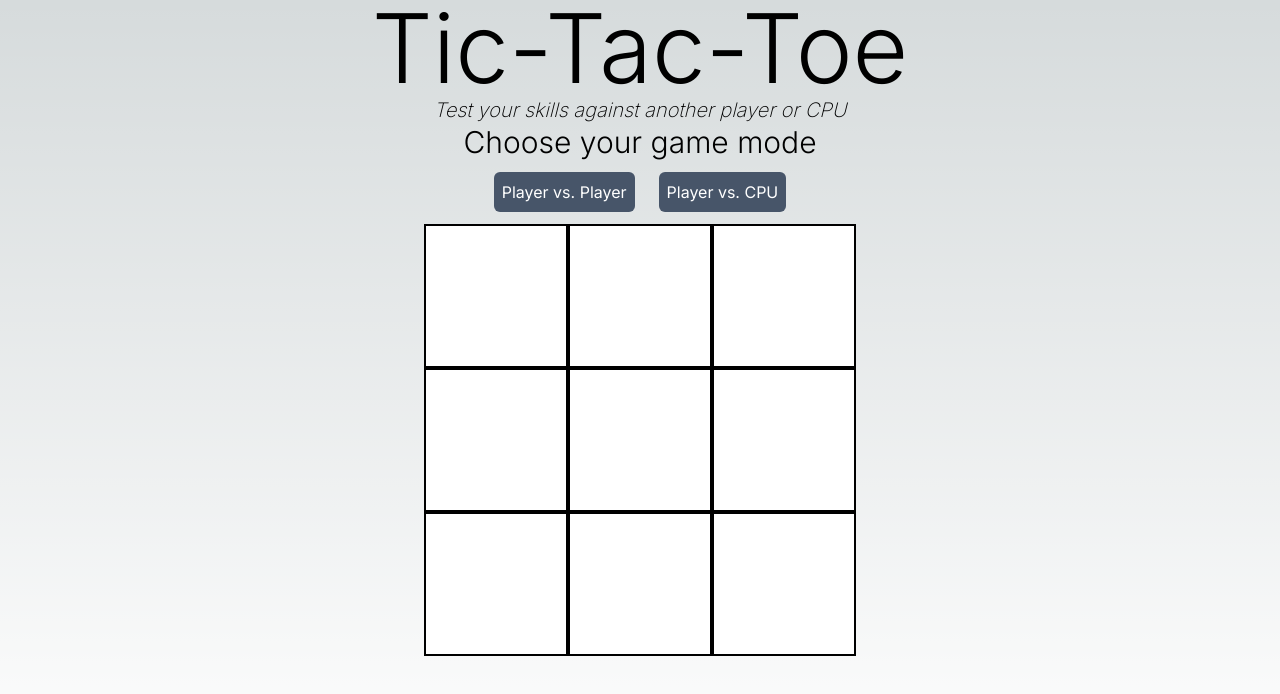
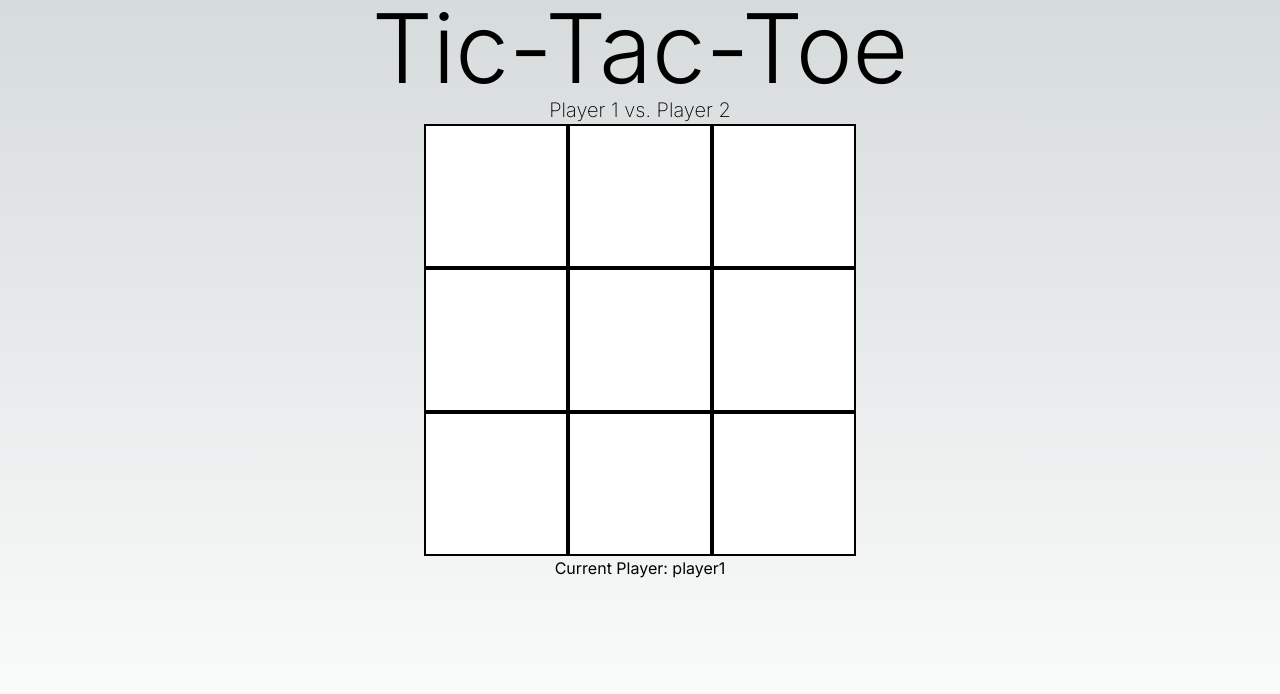
Before and after one commit to rahulvig315/next-tictactoe, a Next.js app: page / in a window 1280 px wide. Both pictures are taken after a click on the element "Player vs. Player". Shown: the top 694 px of the page. Built offline with nearby package versions, Linux system fonts and the light colour scheme.

Commit message:
feature(game): added logic

```diff
--- a/src/components/Game/Game.tsx
+++ b/src/components/Game/Game.tsx
@@ -1,16 +1,20 @@
 "use client";
+import { GameModes, Players } from "@/types/game";
 import { useState } from "react";
 import GameBoard from "./GameBoard";
 import GameHeader from "./GameHeader";
 import GameMenu from "./GameMenu";
 
 export default function Game() {
-    const [player, setPlayer] = useState('player1');
+    const [player, setPlayer] = useState<Players>('player1');
+    const [gameMode, setGameMode] = useState<GameModes>('');
     return (
         <div className="text-center">
-            <GameHeader />
-            <GameMenu />
-            <GameBoard />
+            <GameHeader gameMode={gameMode} />
+            <GameMenu setGameMode={setGameMode} gameMode={gameMode} />
+            {gameMode !== '' &&
+                <GameBoard currentPlayer={player} setPlayer={setPlayer} />
+            }
         </div>
     )
 }
--- a/src/components/Game/GameBoard.tsx
+++ b/src/components/Game/GameBoard.tsx
@@ -1,25 +1,84 @@
+import { Players } from "@/types/game"
+import { useState } from "react"
 import GameBoardBox from "./GameBoardBox"
 
-type Props = {}
+type Props = {
+    currentPlayer: Players,
+    setPlayer: (player: Players) => void,
+}
 
-export default function GameBoard({ }: Props) {
+type Plays = {
+    'player1': number[],
+    'player2': number[],
+}
+
+export default function GameBoard({ currentPlayer, setPlayer }: Props) {
+    const [plays, setPlays] = useState<Plays>({
+        'player1': [],
+        'player2': [],
+    })
+    const updatePlayer = (box: number) => {
+        setPlayer(currentPlayer === 'player1' ? 'player2' : 'player1')
+
+    }
+
+
     return (
         <div className="cursor-pointer">
-            <div className="flex justify-center">
-                <GameBoardBox />
-                <GameBoardBox />
-                <GameBoardBox />
+            <div>
+                <div className="flex justify-center">
+                    <GameBoardBox
+                        box={1}
+                        update={updatePlayer}
+                        currentPlayer={currentPlayer}
+                    />
+                    <GameBoardBox
+                        box={2}
+                        update={updatePlayer}
+                        currentPlayer={currentPlayer}
+                    />
+                    <GameBoardBox
+                        box={3}
+                        update={updatePlayer}
+                        currentPlayer={currentPlayer}
+                    />
+                </div>
+                <div className="flex justify-center">
+                    <GameBoardBox
+                        box={4}
+                        update={updatePlayer}
+                        currentPlayer={currentPlayer}
+                    />
+                    <GameBoardBox
+                        box={5}
+                        update={updatePlayer}
+                        currentPlayer={currentPlayer}
+                    />
+                    <GameBoardBox
+                        box={6}
+                        update={updatePlayer}
+                        currentPlayer={currentPlayer}
+                    />
+                </div>
+                <div className="flex justify-center">
+                    <GameBoardBox
+                        box={7}
+                        update={updatePlayer}
+                        currentPlayer={currentPlayer}
+                    />
+                    <GameBoardBox
+                        box={8}
+                        update={updatePlayer}
+                        currentPlayer={currentPlayer}
+                    />
+                    <GameBoardBox
+                        box={9}
+                        update={updatePlayer}
+                        currentPlayer={currentPlayer}
+                    />
+                </div>
             </div>
-            <div className="flex justify-center">
-                <GameBoardBox />
-                <GameBoardBox />
-                <GameBoardBox />
-            </div>
-            <div className="flex justify-center">
-                <GameBoardBox />
-                <GameBoardBox />
-                <GameBoardBox />
-            </div>
+            <h1>Current Player: {currentPlayer}</h1>
         </div>
     )
 }
--- a/src/components/Game/GameBoardBox.tsx
+++ b/src/components/Game/GameBoardBox.tsx
@@ -1,13 +1,21 @@
+import { Symbols } from "@/types/game";
+import { useState } from "react";
 
 type Props = {
+    box: number;
     currentPlayer: string;
-    value: 'X' | 'O' | '';
+    update: (box: number) => void;
 }
 
-export default function GameBoardBox({ currentPlayer, value }: Props) {
+export default function GameBoardBox({ box, currentPlayer, update }: Props) {
+    const [value, setValue] = useState<Symbols>('');
+    const onClick = () => {
+        setValue(currentPlayer === 'player1' ? 'X' : 'O');
+        update(box);
+    }
     return (
-        <div className={`border-black border-2 bg-white w-36 h-36 hover:bg-sky-200 text-8xl p-7 ${value === 'O' ? 'text-red-500' : 'text-blue-500'}`}>
+        <button className={`border-black border-2 bg-white w-36 h-36 ${!value && 'hover:bg-sky-200'} text-8xl p-7 ${value === 'O' ? 'text-red-500' : 'text-blue-500'}`} disabled={value !== ''} onClick={onClick}>
             {value}
-        </div>
+        </button>
     )
 }
--- a/src/components/Game/GameHeader.tsx
+++ b/src/components/Game/GameHeader.tsx
@@ -1,13 +1,26 @@
+import { GameModes } from "@/types/game"
 
-export default function GameHeader() {
+type Props = {
+    gameMode: GameModes,
+}
+
+const gameModesText = {
+    '': "Test your skills against another player or CPU",
+    'pvp': 'Player 1 vs. Player 2',
+    'pvc': 'Player vs. CPU',
+}
+
+
+
+export default function GameHeader({ gameMode }: Props) {
     return (
         <>
             <h1 className="text-8xl font-light">
                 Tic-Tac-Toe
             </h1>
-            <h3 className="text-xl font-extralight italic">
-                Test your skills against another player or CPU
-            </h3>
+            <h3 className={`text-xl font-extralight ${gameMode === '' && 'italic'}`}>
+                {gameModesText[gameMode]}
+            </h3 >
         </>
     )
 }
--- a/src/components/Game/GameMenu.tsx
+++ b/src/components/Game/GameMenu.tsx
@@ -1,17 +1,38 @@
+import { GameModes } from "@/types/game"
 import Button from "../shared/Button"
 
-type Props = {}
+type Props = {
+    gameMode: GameModes,
+    setGameMode: (gameModes: GameModes) => void,
+}
 
-export default function GameMenu({ }: Props) {
+const ButtonTexts = {
+    pvp: 'Player vs. Player',
+    pvc: 'Player vs. CPU',
+}
+
+
+export default function GameMenu({ setGameMode, gameMode }: Props) {
     return (
         <>
-            <h2 className="text-3xl font-light">
-                Choose your game mode
-            </h2>
-            <div className="flex justify-center">
-                <Button>Player vs. Player</Button>
-                <Button>Player vs. CPU</Button>
-            </div>
+            {gameMode === '' &&
+                <>
+                    <h2 className="text-3xl font-light">
+                        Choose your game mode
+                    </h2>
+
+                    <div className="flex justify-center">
+                        {Object.entries(ButtonTexts).map(([key, value]) => (
+                            <Button
+                                key={key}
+                                onClick={() => setGameMode(key as GameModes)}
+                            >
+                                {value}
+                            </Button>
+                        ))}
+                    </div>
+                </>
+            }
         </>
     )
 }
```
